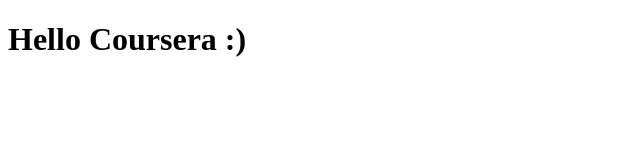
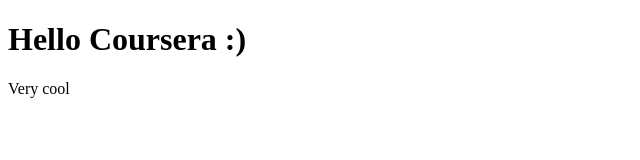
Before and after one commit to elitsaml/coursera_angular_repo, a plain HTML site: page index.html in a window 1280 px wide. Shown: the full height of the page, 0-640 px from the left. Drawn offline with Linux system fonts and the light colour scheme.

Commit message:
small changs

```diff
--- a/index.html
+++ b/index.html
@@ -6,5 +6,8 @@
   </head>
   <body>
     <h1>Hello Coursera :)</h1>
+    <p>
+      Very cool
+    </p>
   </body>
 </html>
```
